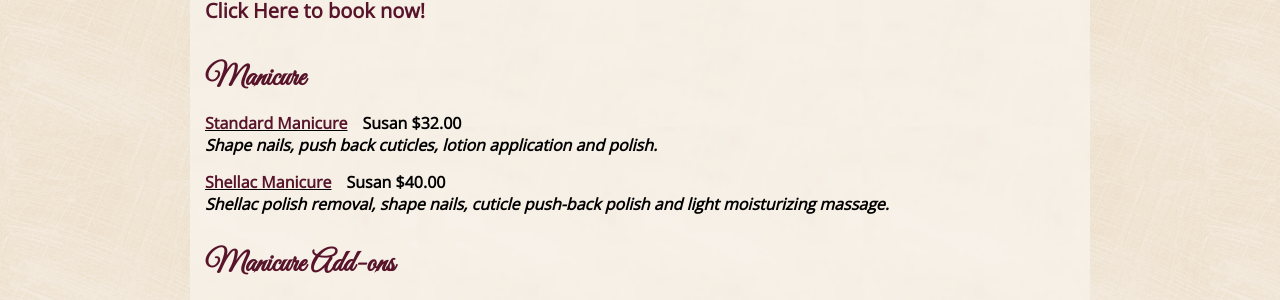
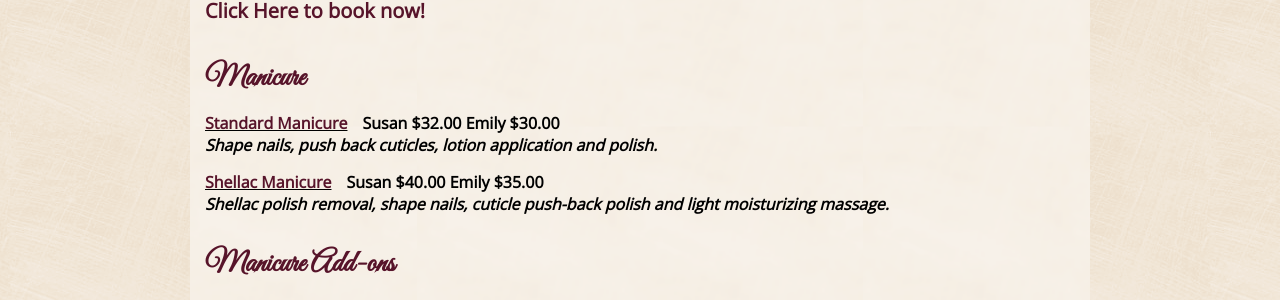
Before and after one commit to susanspedispa/susanspedispa.github.io, a Jekyll site: the page built from menu/manicures.html, in a window 1280 px wide. Shown: the part 220-520 px from the top of the page. Built offline with Jekyll 4.4.1, drawn with Linux system fonts in a browser that asks for light colours.

Commit message:
Update manicures.yml

```diff
--- a/_data/manicures.yml
+++ b/_data/manicures.yml
@@ -4,14 +4,14 @@ menu:
     - name: Manicure
       treatments:
         - name: Standard Manicure
-          price: Susan $32.00
+          price: Susan $32.00 Emily $30.00
           prices:
-            Leo: $30
+            Emily: $30
             Susan: $32
           description: >
             Shape nails, push back cuticles, lotion application and polish.
         - name: Shellac Manicure
-          price: Susan $40.00
+          price: Susan $40.00 Emily $35.00
           prices:
             Leo: $35
             Susan: $40
```
